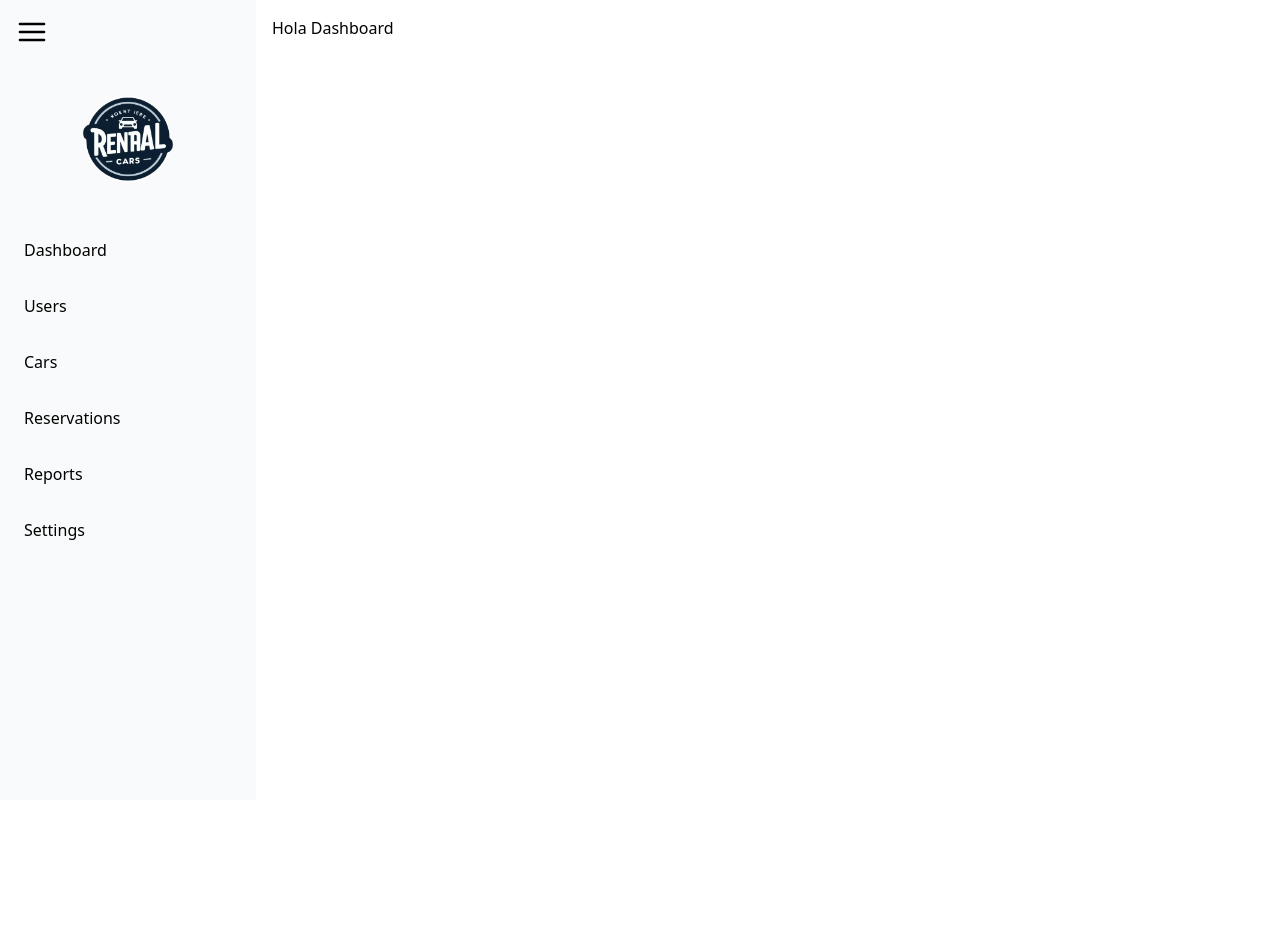
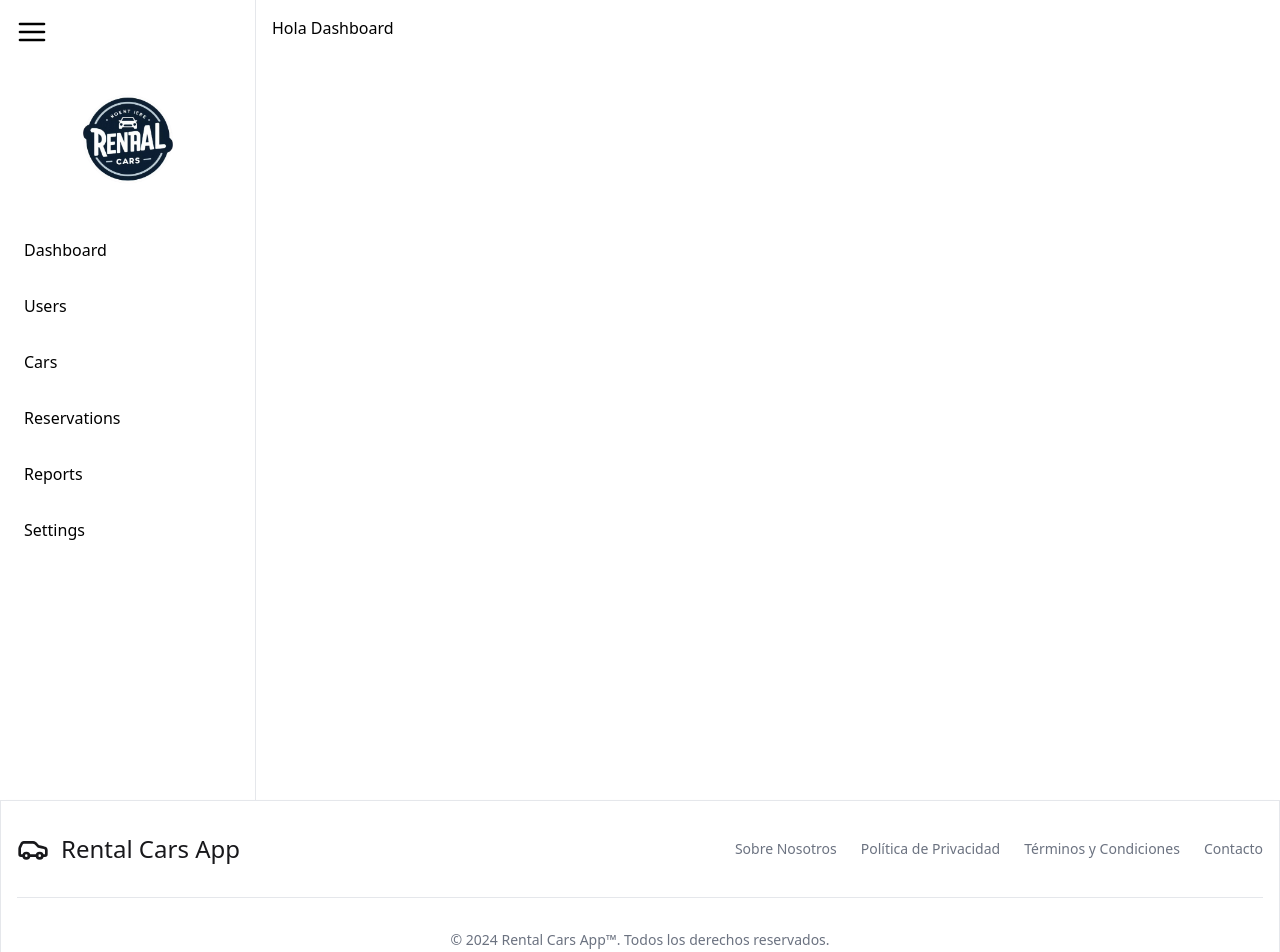
Before and after one commit to vKail/rental-cars, a Next.js app: page /dashboard in a window 1280 px wide. Shown: the top 952 px of the page. Before the commit the page ends 800 px from the top, so only its background shows below. Built offline with nearby package versions, Linux system fonts and the light colour scheme.

Commit message:
Created footer and changed color

```diff
--- a/src/app/dashboard/layout.tsx
+++ b/src/app/dashboard/layout.tsx
@@ -1,17 +1,20 @@
-import { SideBar } from "@/core/layout/dashboard/side-bar"
+import { SideBar } from "@/core/layout/dashboard/side-bar";
+import { Footer } from "@/core/layout/footer";
 
+const DashboardLayout = ({ children }: { children: React.ReactNode }) => {
+  return (
+    <div className="flex flex-col h-screen">
+      <div className="flex flex-wrap ">
+        <div className="flex  p-0">
+          <SideBar />
+        </div>
+        <div className="flex  p-4">{children}</div>
+      </div>
+      <div>
+        <Footer />
+      </div>
+    </div>
+  );
+};
 
-const DashboardLayout = ({children} : {children : React.ReactNode}) => {
-    return (
-        <div className="flex flex-wrap  ">
-            <div className="flex  p-0">
-                <SideBar/>
-            </div>
-            <div className="flex  p-4">
-                {children}
-            </div>
-        </div>
-    )
-}
-
-export default DashboardLayout
+export default DashboardLayout;
--- a/src/core/layout/dashboard/side-bar.tsx
+++ b/src/core/layout/dashboard/side-bar.tsx
@@ -21,8 +21,7 @@ export const SideBar = () => {
     <div className="flex h-screen">
       {/* Contenedor principal que incluye botón y nav */}
       <div className={`
-        flex flex-col bg-gray-50
-        transition-all duration-500 ease-in-out
+        flex flex-col bg-white transition-all duration-500 ease-in-out border-r
         ${isClosed ? 'w-16' : 'w-64'}
       `}>
         {/* Botón de toggle */}
--- a/src/core/layout/footer.tsx
+++ b/src/core/layout/footer.tsx
@@ -0,0 +1,40 @@
+import { Car } from 'lucide-react';
+
+export const Footer = () => {
+    return (
+        <footer className="bg-white shadow-md border border-gray-200  m-0">
+            <div className="w-full max-w-screen-xl mx-auto p-4 md:py-8">
+                <div className="sm:flex sm:items-center sm:justify-between">
+                    <a href="/" className="flex items-center mb-4 sm:mb-0 space-x-3 rtl:space-x-reverse">
+                        <Car size={32} className="text-new-black" />
+                        <span className="self-center text-2xl font-medium text-new-black">
+                            Rental Cars App
+                        </span>
+                    </a>
+                    <ul className="flex flex-wrap items-center mb-6 text-sm font-medium text-gray-500 sm:mb-0">
+                        <li>
+                            <a href="#" className="hover:text-new-black me-4 md:me-6">Sobre Nosotros</a>
+                        </li>
+                        <li>
+                            <a href="#" className="hover:text-new-black me-4 md:me-6">Política de Privacidad</a>
+                        </li>
+                        <li>
+                            <a href="#" className="hover:text-new-black me-4 md:me-6">Términos y Condiciones</a>
+                        </li>
+                        <li>
+                            <a href="#" className="hover:text-new-black">Contacto</a>
+                        </li>
+                    </ul>
+                </div>
+                <hr className="my-6 border-gray-200 sm:mx-auto lg:my-8" />
+                <span className="block text-sm text-gray-500 sm:text-center">
+                    © {new Date().getFullYear()}{' '}
+                    <a href="/" className="hover:text-new-black">
+                        Rental Cars App™
+                    </a>
+                    . Todos los derechos reservados.
+                </span>
+            </div>
+        </footer>
+    );
+};
```
